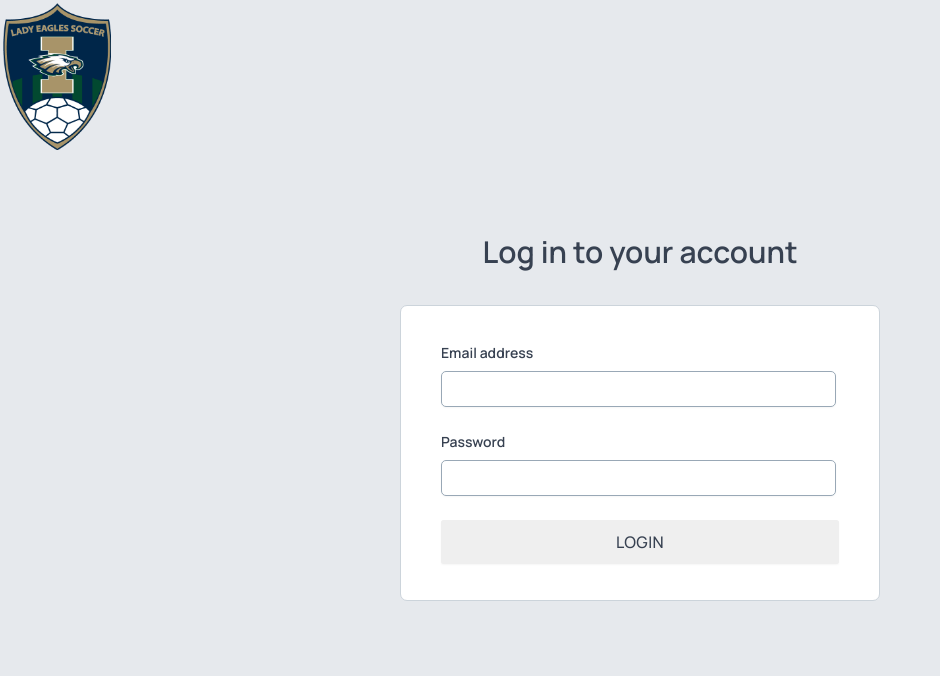
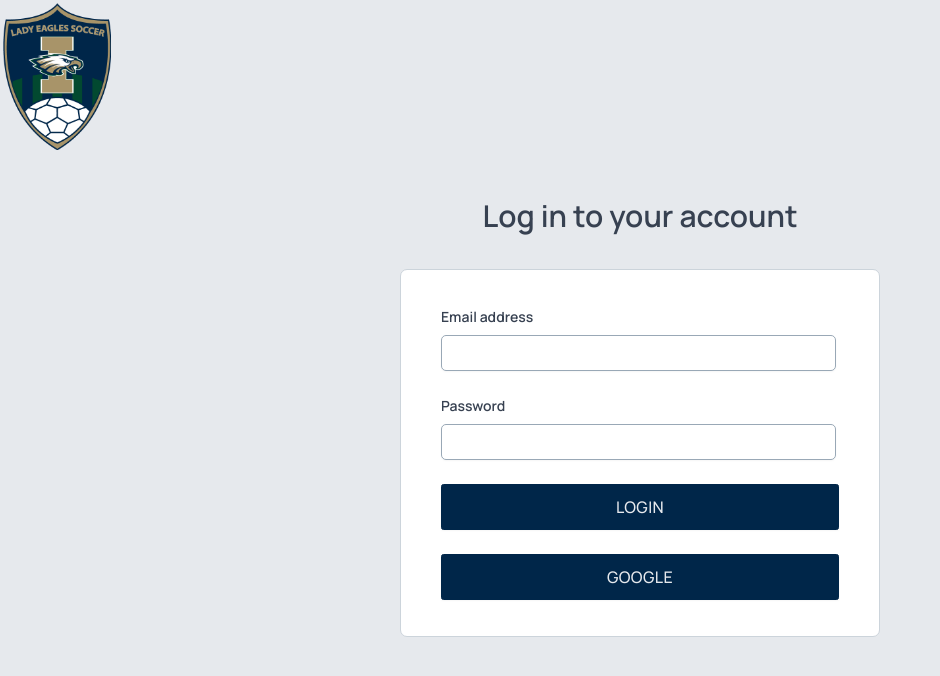
Before and after one commit to decorde18/hsAppv2, a React (Vite) app: page /login in a window 1280 px wide. Shown: the top 676 px of the page, without its empty margins (0-940 px from the left). Built offline with nearby package versions, Linux system fonts and the light colour scheme; what @react-pdf/renderer, @supabase/auth-helpers-react would draw is missing.

Commit message:
input buttons fixed

```diff
--- a/package.json
+++ b/package.json
@@ -17,7 +17,8 @@
     "@supabase/auth-helpers-react": "^0.4.2",
     "@supabase/auth-ui-react": "^0.4.6",
     "@supabase/auth-ui-shared": "^0.1.8",
-    "@supabase/supabase-js": "^2.39.0",
+    "@supabase/supabase-js": "^2.39.3",
+    "@supabase/ui": "^0.36.5",
     "@tanstack/react-query": "^4.36.1",
     "@tanstack/react-query-devtools": "^4.36.1",
     "cors": "^2.8.5",
--- a/src/features/Calendar/Calendar.jsx
+++ b/src/features/Calendar/Calendar.jsx
@@ -77,6 +77,9 @@ function Calendar({ startDate, endDate }) {
         games: games.filter((game) => day.date === game.date),
       };
     });
+
+    if (isLoadingGamesSeason) return <></>;
+
     const empty = Array(dates[0].weekDay)
       .fill()
       .map((_, i) => {
@@ -120,7 +123,6 @@ function Calendar({ startDate, endDate }) {
       </>
     );
   }
-  if (isLoadingGamesSeason) return <></>;
 
   return (
     <CalendarDiv>
--- a/src/features/authentication/LoginForm.jsx
+++ b/src/features/authentication/LoginForm.jsx
@@ -5,6 +5,7 @@ import Input from '../../ui/Input';
 import SpinnerMini from '../../ui/SpinnerMini';
 import FormRowVertical from '../../ui/FormRowVertical';
 import { useLogin } from './useLogin';
+import { googleSignIn } from '../../services/apiAuth';
 
 function LoginForm() {
   const [email, setEmail] = useState('');
@@ -24,7 +25,9 @@ function LoginForm() {
       }
     );
   }
-
+  function handleGoogleSignIn() {
+    googleSignIn();
+  }
   return (
     <Form onSubmit={handleSubmit}>
       <FormRowVertical label="Email address">
@@ -56,6 +59,12 @@ function LoginForm() {
           {!isLoading ? 'Login' : <SpinnerMini />}
         </Button>
       </FormRowVertical>
+
+      <FormRowVertical>
+        <Button size="large" disabled={isLoading} onClick={handleGoogleSignIn}>
+          {!isLoading ? 'Google' : <SpinnerMini />}
+        </Button>
+      </FormRowVertical>
     </Form>
   );
 }
--- a/src/features/events/CreateEventForm.jsx
+++ b/src/features/events/CreateEventForm.jsx
@@ -226,9 +226,11 @@ function CreateEventForm({ eventToEdit = {}, onCloseModal }) {
                 type="text"
                 id="summary"
                 disabled={isWorking}
-                {...register('summary', {
-                  required: 'This field is required',
-                })}
+                register={{
+                  ...register('summary', {
+                    required: 'This field is required',
+                  }),
+                }}
               />
             </FormRow>
             <FormRow
@@ -239,9 +241,11 @@ function CreateEventForm({ eventToEdit = {}, onCloseModal }) {
                 type="datetime-local"
                 id="startDateTime"
                 disabled={isWorking}
-                {...register('startDateTime', {
-                  required: 'Please Provide a date and Time',
-                })}
+                register={{
+                  ...register('startDateTime', {
+                    required: 'Please Provide a date and Time',
+                  }),
+                }}
               />
             </FormRow>
             <FormRow label="End Date *" error={errors?.endDateTime?.message}>
@@ -249,9 +253,11 @@ function CreateEventForm({ eventToEdit = {}, onCloseModal }) {
                 type="datetime-local"
                 id="endDateTime"
                 disabled={isWorking}
-                {...register('endDateTime', {
-                  required: 'Please Provide a date and Time',
-                })}
+                register={{
+                  ...register('endDateTime', {
+                    required: 'Please Provide a date and Time',
+                  }),
+                }}
               />
             </FormRow>
             <FormRow error={errors?.allDay?.message}>
--- a/src/features/games/gameStatsEntry/GameBefore.jsx
+++ b/src/features/games/gameStatsEntry/GameBefore.jsx
@@ -236,6 +236,7 @@ function GameBefore({ game, playerGames, editGame, isEditingGame }) {
   }
 
   if (isWorking) return <Spinner />;
+
   const playerSeasonNumberChanges = playerSeasonWithNumber.map((player) => ({
     seasonPlayerId: player.id,
     ...player,
@@ -258,8 +259,8 @@ function GameBefore({ game, playerGames, editGame, isEditingGame }) {
         value: play.player,
       })),
   ];
-  const numberOfStarters =
-    playerGameStatus.start.length === 10 && playerGameStatus.gkStarter;
+  // const numberOfStarters =
+  //   playerGameStatus.start.length === 10 && playerGameStatus.gkStarter;
 
   return (
     <>
--- a/src/features/layout/AppNav.jsx
+++ b/src/features/layout/AppNav.jsx
@@ -36,6 +36,7 @@ function AppNav() {
         return (
           <Li key={`${button.name}btn`}>
             <Button
+              size="large"
               variation={active === button.name ? 'primary' : 'secondary'}
               onClick={handleToggle}
             >
--- a/src/features/layout/HeaderMenu.jsx
+++ b/src/features/layout/HeaderMenu.jsx
@@ -2,7 +2,8 @@ import { styled } from 'styled-components';
 import { useSession, useSessionContext } from '@supabase/auth-helpers-react';
 
 import { useNavigate } from 'react-router-dom';
-import { useGoogleSignIn } from '../authentication/useLogin';
+// import { useGoogleSignIn } from '../authentication/useLogin';
+import { googleSignIn } from '../../services/apiAuth';
 import Logout from '../authentication/Logout';
 import { useUser } from '../authentication/useUser';
 import UserAvatar from '../authentication/UserAvatar';
@@ -16,10 +17,11 @@ function HeaderMenu() {
   const { isLoading: isLoadingSupabase } = useSessionContext();
   const { user } = useUser();
   const session = useSession();
-  const { googleSignIn, isLoading: isLoadingGoogle } = useGoogleSignIn();
+  // const { googleSignIn, isLoading: isLoadingGoogle } = useGoogleSignIn();
 
   const navigate = useNavigate();
-  const isLoading = isLoadingGoogle || isLoadingSupabase;
+  // const isLoading = isLoadingGoogle || isLoadingSupabase;
+  const isLoading = isLoadingSupabase;
   function handleGoogleSignIn() {
     googleSignIn();
   }
--- a/src/ui/Button.jsx
+++ b/src/ui/Button.jsx
@@ -109,8 +109,8 @@ const Button = styled.button`
   ${(props) => types[props.type]}
 `;
 Button.defaultProps = {
-  $variation: 'primary',
-  $size: 'medium',
-  $type: '',
+  variation: 'primary',
+  size: 'medium',
+  type: '',
 };
 export default Button;
```
Also changed, not shown: resources.txt, 1 other file (tests, documents, lock files or other folders).
